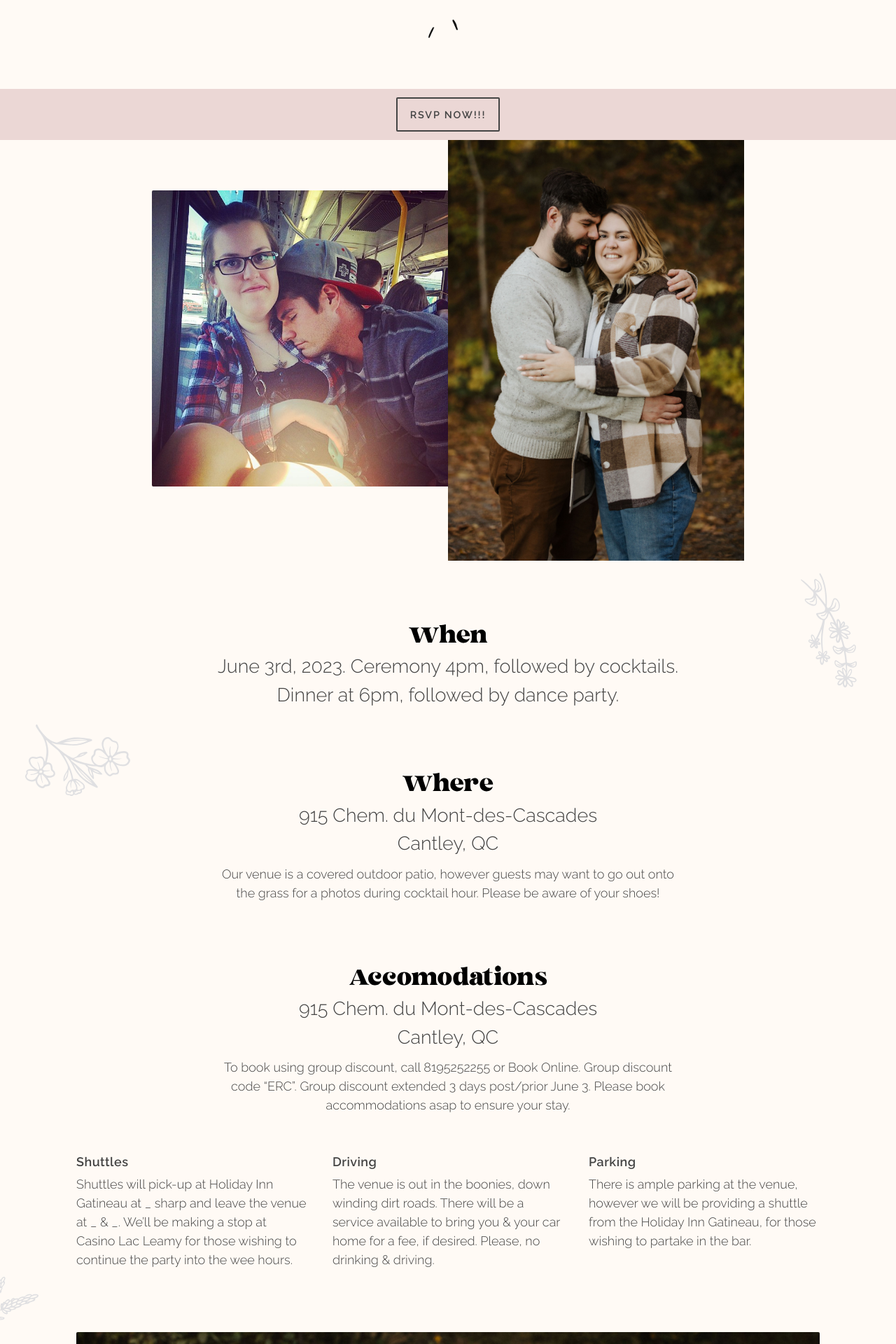
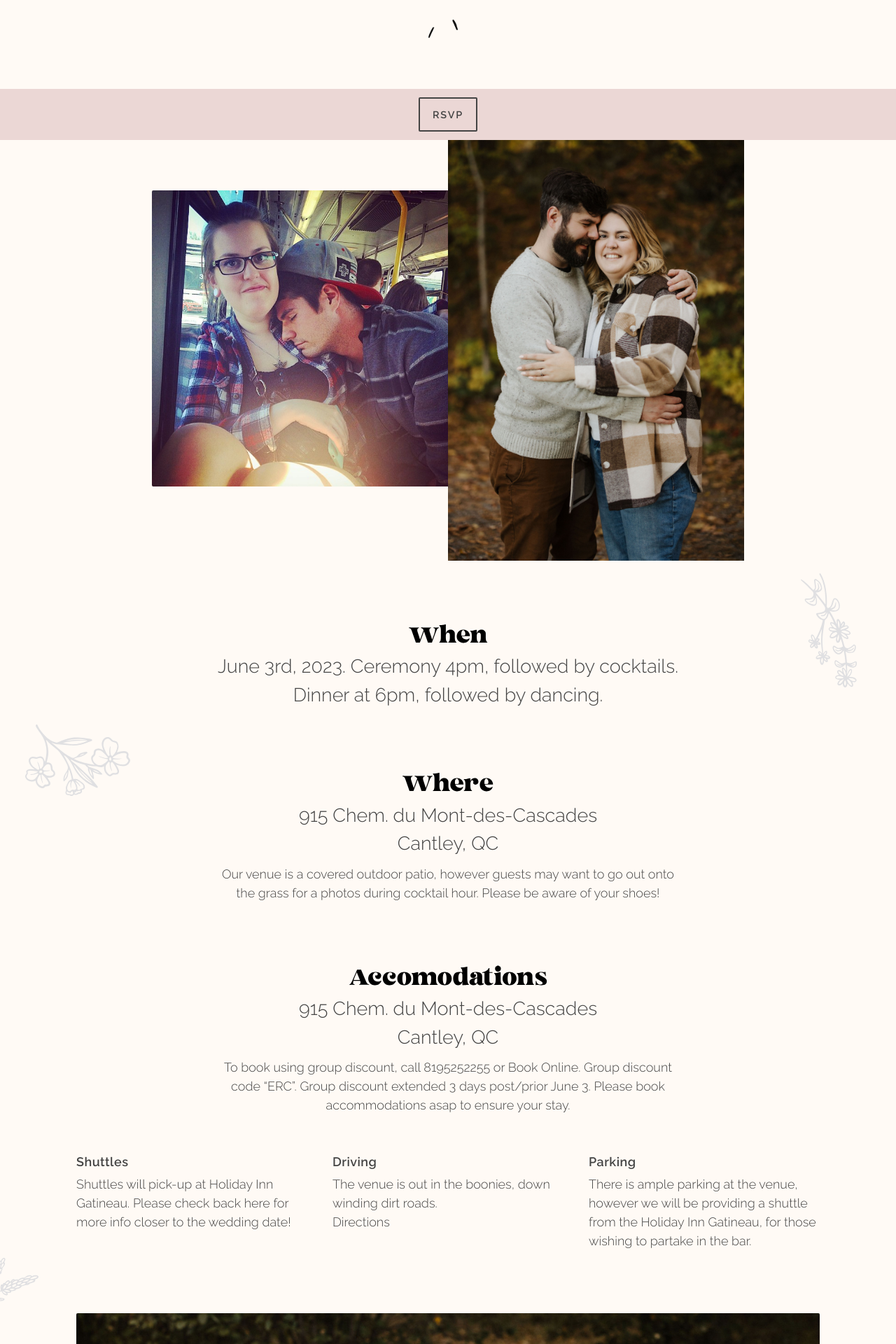
Before and after one commit to martenbjork/erin-and-benoit, a Next.js app: page / in a window 1280 px wide. Shown: the part 600-2520 px from the top of the page at 70% size. Built offline with nearby package versions, Linux system fonts and the light colour scheme.

Commit message:
Update index.tsx

```diff
--- a/src/pages/index.tsx
+++ b/src/pages/index.tsx
@@ -104,7 +104,7 @@ export default function Home() {
           />
         </section>
         <div className={styles.RVSPBar}>
-          <a href="https://forms.gle/4fmY3QKarCVAuWkS6">RSVP now!!!</a>
+          <a href="https://forms.gle/4fmY3QKarCVAuWkS6">RSVP</a>
         </div>
         <section className={styles.NowAndThen}>
           <div>
@@ -133,7 +133,7 @@ export default function Home() {
             <TitleWhen />
             <p className="large">
               June 3rd, 2023. Ceremony 4pm, followed by cocktails. Dinner at
-              6pm, followed by dance party.
+              6pm, followed by dancing.
             </p>
           </div>
 
@@ -172,19 +172,17 @@ export default function Home() {
           <div>
             <h3>Shuttles</h3>
             <p>
-              Shuttles will pick-up at Holiday Inn Gatineau at _ sharp and leave
-              the venue at _ & _. We’ll be making a stop at Casino Lac Leamy for
-              those wishing to continue the party into the wee hours.
+              Shuttles will pick-up at Holiday Inn Gatineau. Please check back here for more info closer to the wedding date!
             </p>
           </div>
 
           <div>
             <h3>Driving</h3>
             <p>
-              The venue is out in the boonies, down winding dirt roads. There
-              will be a service available to bring you & your car home for a
-              fee, if desired. Please, no drinking & driving.
+              The venue is out in the boonies, down winding dirt roads.
             </p>
+            <a href="https://www.google.com/maps/place/Golf+Mont+Cascades/@45.6078262,-75.8846283,17z/data=!3m1!4b1!4m5!3m4!1s0x4cd1e09dc0727257:0x978b5d9b3efb10ab!8m2!3d45.6078262!4d-75.8846283">Directions</a>
+
           </div>
 
           <div>
```
